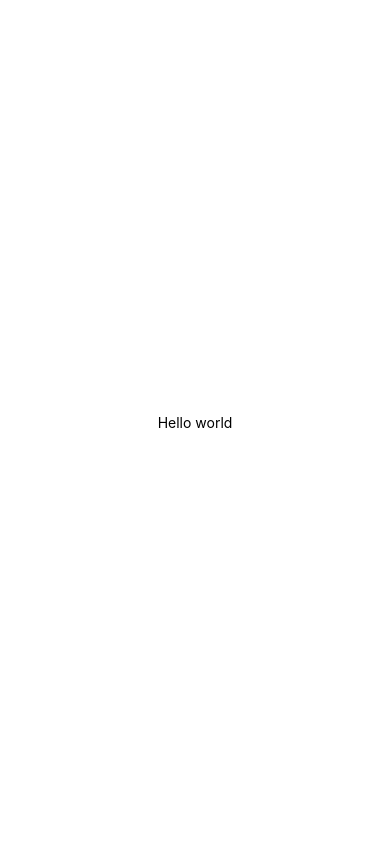
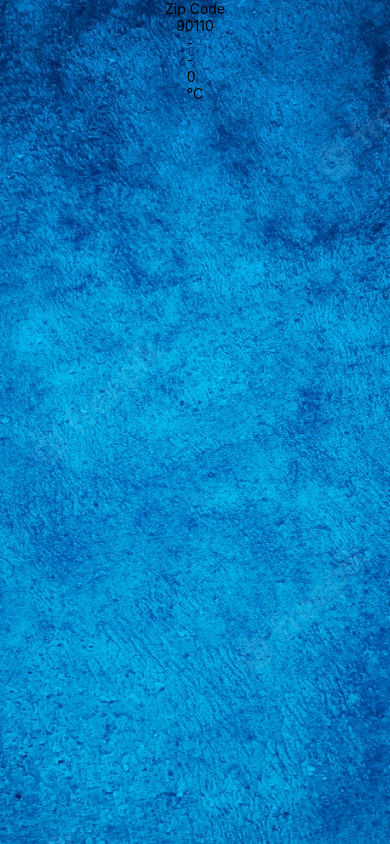
Before and after one commit to SahingkarnSuksabai/3SA04_63471, a React Native app: screen / in a window 390 px wide. Built offline with nearby package versions, Linux system fonts and the light colour scheme.

Commit message:
Components and Image Background

```diff
--- a/App.js
+++ b/App.js
@@ -1,14 +1,14 @@
 import { StatusBar } from 'expo-status-bar';
 import React from 'react';
-import { StyleSheet, Text, View } from 'react-native';
+import { StyleSheet, View } from 'react-native';
+import Weather from './components/Weather';
 
 export default function App() {
-  const doIt = () => {
-    console.log("Hello from console")
-  }
+
+
   return (
     <View style={styles.container}>
-      <Text onPress={doIt}>Hello world</Text>
+      <Weather zipCode="90110"/>
       <StatusBar style="auto" />
     </View>
   );
--- /dev/null
+++ b/components/Forecast.js
@@ -0,0 +1,12 @@
+import React from "react";
+import { Text,View } from "react-native-web";
+export default function Forecast(props){
+    return (
+        <View>
+            <Text>{props.main}</Text>
+            <Text>{props.description}</Text>
+            <Text>{props.temp}</Text>
+            <Text>°C</Text>
+        </View>
+    )
+}
--- /dev/null
+++ b/components/Weather.js
@@ -0,0 +1,28 @@
+import React, { useState } from "react";
+import { Text, ImageBackground, StyleSheet } from "react-native"
+import Forecast from "./Forecast"
+
+export default function Weather(props){
+    const [ForecastInfo, setForecastInfo] = useState({
+        main: '-',
+        description: '-',
+        temp: 0
+    })
+
+    return (
+        <ImageBackground source={require('../bg.jpg')} style={style.backdrop}>
+            <Text>Zip Code</Text>
+            <Text>{props.zipCode}</Text>
+            <Forecast {...ForecastInfo}/>
+        </ImageBackground>
+
+    );
+}
+
+const style = StyleSheet.create({
+    backdrop: {
+        alignItems: 'center',
+        width: '100%',
+        height: '100%'
+    },
+});
```
Also changed, not shown: bg.jpg (added).
